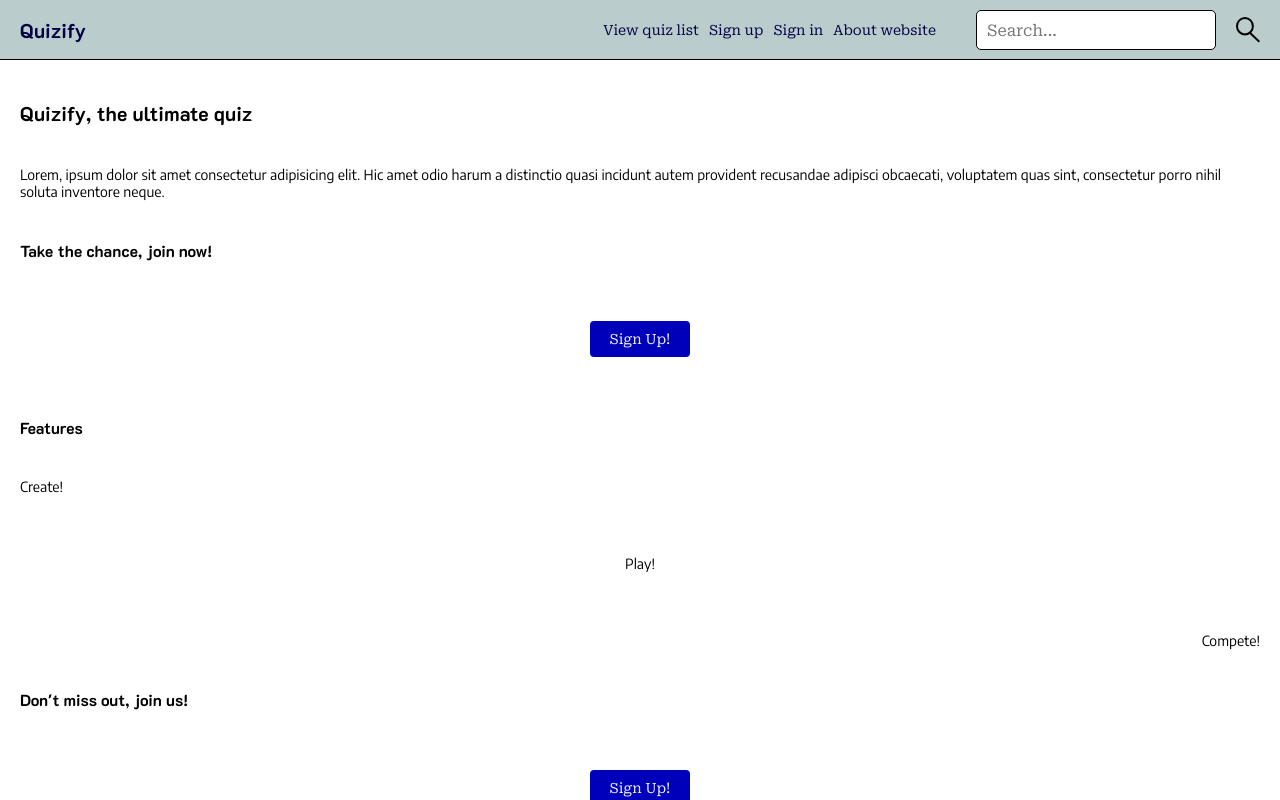
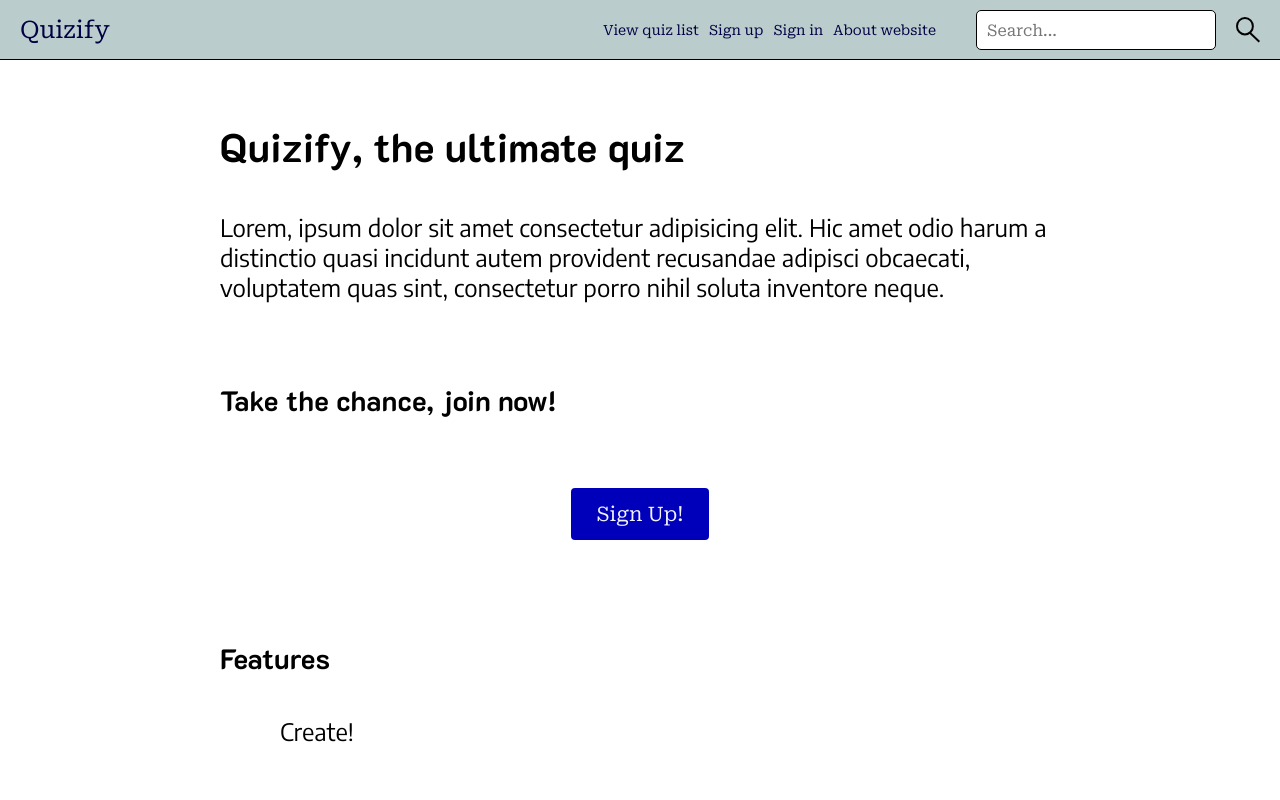
Before and after one commit to Laufox/quizify, a React (Vite) app: page / in a window 1280 px wide. Shown: the top 800 px of the page. Built offline with nearby package versions, Linux system fonts and the light colour scheme; no server answers.

Commit message:
Styles breakpoints

```diff
--- a/src/assets/scss/App.scss
+++ b/src/assets/scss/App.scss
@@ -35,16 +35,40 @@ h1, h2, h3, h4, h5, h6 {
 
 h1 {
     font-size: 2rem;
+
+    @media screen and (min-width: 720px) {
+        font-size: 2.8rem;
+    }
+
+    @media screen and (min-width: 992px) {
+        font-size: 4rem;
+    }
 }
 
 h2 {
     font-size: 1.6rem;
+
+    @media screen and (min-width: 720px) {
+        font-size: 2rem;
+    }
+
+    @media screen and (min-width: 992px) {
+        font-size: 2.8rem;
+    }
 }
 
 /* Defines generic rules for all normal text */
 p, span {
     font-family: 'Encode Sans', Arial, sans-serif;
     font-size: 1.4rem;
+
+    @media screen and (min-width: 720px) {
+        font-size: 1.8rem;
+    }
+
+    @media screen and (min-width: 992px) {
+        font-size: 2.4rem;
+    }
 }
 
 /* Defines generic rules for all link and button text */
@@ -55,6 +79,18 @@ a, button, .link {
     color: #000044;
     cursor: pointer;
     border: none;
+
+    @media screen and (min-width: 720px) {
+        font-size: 1.6rem;
+    }
+
+    @media screen and (min-width: 992px) {
+        font-size: 2rem;
+    }
+}
+
+.nav-logo-link {
+    font-size: 2.4rem;
 }
 
 /* Defines generic rules for images */
@@ -80,6 +116,16 @@ img {
 .app-container {
     padding: 4rem 2rem;
     min-height: calc(100vh - 6rem);
+    display: flex;
+    justify-content: center;
+
+    @media screen and (min-width: 720px) {
+        padding: 6rem 4rem;
+    }
+
+    @media screen and (min-width: 992px) {
+        padding: 6rem 8rem;
+    }
 }
 
 /* Container for each page */
@@ -87,6 +133,33 @@ img {
     display: flex;
     flex-flow: column;
     gap: 4rem;
+
+    width: 100%;
+    max-width: 1200px;
+
+    .btn {
+        @media screen and (min-width: 720px) {
+            font-size: 1.6rem;
+            padding: 1.2rem 2.3rem;
+        }
+
+        @media screen and (min-width: 992px) {
+            font-size: 2rem;
+            padding: 1.4rem 2.6rem;
+        }
+    }
+
+    @media screen and (min-width: 500px) {
+        width: 90%;
+    }
+
+    @media screen and (min-width: 720px) {
+        width: 85%;
+    }
+
+    @media screen and (min-width: 992px) {
+        width: 75%;
+    }
 }
 
 /* Style rules for list of links */
--- a/src/assets/scss/Form.scss
+++ b/src/assets/scss/Form.scss
@@ -3,6 +3,7 @@
 form {
     display: flex;
     flex-flow: column;
+    max-width: 800px;
 
     p {
         margin-bottom: 2rem;
@@ -13,6 +14,14 @@ form {
         font-size: 1.2rem;
         margin-top: 2rem;
         margin-bottom: 0.5rem;
+
+        @media screen and (min-width: 720px) {
+            font-size: 1.4rem;
+        }
+
+        @media screen and (min-width: 992px) {
+            font-size: 1.6rem;
+        }
     }
 
     // Rules for specific type of input elements
@@ -24,12 +33,22 @@ form {
         font-family: 'Roboto Serif', 'Times New Roman', Times, serif;
         font-size: 1.6rem;
         margin-bottom: 0.5rem;
-        max-width: 240px;
+        // max-width: 240px;
 
         &:focus {
-            background-color: #eff;
+            background-color: #f8ffff;
             border-width: 0.2rem;
             outline: none;
+        }
+
+        @media screen and (min-width: 720px) {
+            height: 4.5rem;
+            font-size: 1.8rem;
+        }
+
+        @media screen and (min-width: 992px) {
+            height: 5rem;
+            font-size: 2rem;
         }
     }
 
@@ -139,10 +158,10 @@ form {
         font-family: 'Roboto Serif', 'Times New Roman', Times, serif;
         font-size: 1.6rem;
         margin-bottom: 0.5rem;
-        max-width: 240px;
+        max-width: 24rem;
 
         &:focus {
-            background-color: #eff;
+            background-color: #f8ffff;
             border-width: 0.2rem;
             outline: none;
         }
--- a/src/assets/scss/GuestHomePage.scss
+++ b/src/assets/scss/GuestHomePage.scss
@@ -1,9 +1,42 @@
 /* Rules for start page for guest users */
+
+.homepage-guest-intro {
+    h1 {
+        margin-bottom: 2rem;
+
+        @media screen and (min-width: 992px) {
+            margin-bottom: 4rem;
+        }
+    }
+
+}
+
+.homepage-guest-features {
+    h2 {
+        margin-bottom: 4rem;
+    }
+}
+
+.homepage-guest-cta {
+    display: flex;
+    flex-flow: column;
+    margin: 4rem 0;
+    gap: 3rem;
+
+    @media screen and (min-width: 720px) {
+        gap: 4rem
+    }
+
+    @media screen and (min-width: 992px) {
+        gap: 5rem
+    }
+}
 
 .features-container {
     display: flex;
     flex-flow: column;
     gap: 6rem;
+    padding: 0 1rem;
 
     .feature-create {
         align-self: flex-start;
@@ -16,4 +49,12 @@
     .feature-compete {
         align-self: flex-end;
     }
+
+    @media screen and (min-width: 720px) {
+        padding: 0 3rem;
+    }
+
+    @media screen and (min-width: 992px) {
+        padding: 0 6rem;
+    }
 }
--- a/src/components/Navigation.tsx
+++ b/src/components/Navigation.tsx
@@ -76,8 +76,9 @@ const Navigaion = () => {
                     <Link
                         to='/'
                         onClick={()=>{setIsMenuOpen(false)}}
+                        className='nav-logo-link'
                     >
-                        <h1>Quizify</h1>
+                        Quizify
                     </Link>
 
                     <div className='nav-top-content-wrapper'>
--- a/src/pages/GuestHomePage.tsx
+++ b/src/pages/GuestHomePage.tsx
@@ -3,16 +3,21 @@ import { Link } from 'react-router-dom'
 const GuestHomePage = () => {
     return (
         <div className="page-container">
+            <div className='homepage-guest-intro'>
                 <h1>Quizify, the ultimate quiz</h1>
 
                 <p>
                     Lorem, ipsum dolor sit amet consectetur adipisicing elit. Hic amet odio harum a distinctio quasi incidunt autem provident recusandae adipisci obcaecati, voluptatem quas sint, consectetur porro nihil soluta inventore neque.
                 </p>
+            </div>
 
+            <div className='homepage-guest-cta'>
                 <h2>Take the chance, join now!</h2>
 
                 <Link to='/signup' className='btn btn-info'>Sign Up!</Link>
+            </div>
 
+            <div className='homepage-guest-features'>
                 <h2>Features</h2>
 
                 <div className='features-container'>
@@ -20,10 +25,13 @@ const GuestHomePage = () => {
                     <span className='feature-play'>Play!</span>
                     <span className='feature-compete'>Compete!</span>
                 </div>
+            </div>
 
+            <div className='homepage-guest-cta'>
                 <h2>Don't miss out, join us!</h2>
 
                 <Link to='/signup' className='btn btn-info'>Sign Up!</Link>
+            </div>
         </div>
     )
 }
```
Lines whose indentation alone changed are shown as unchanged.
